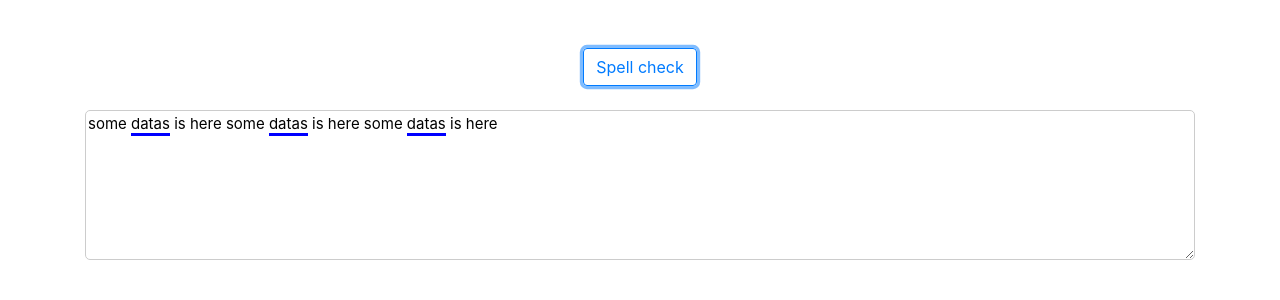
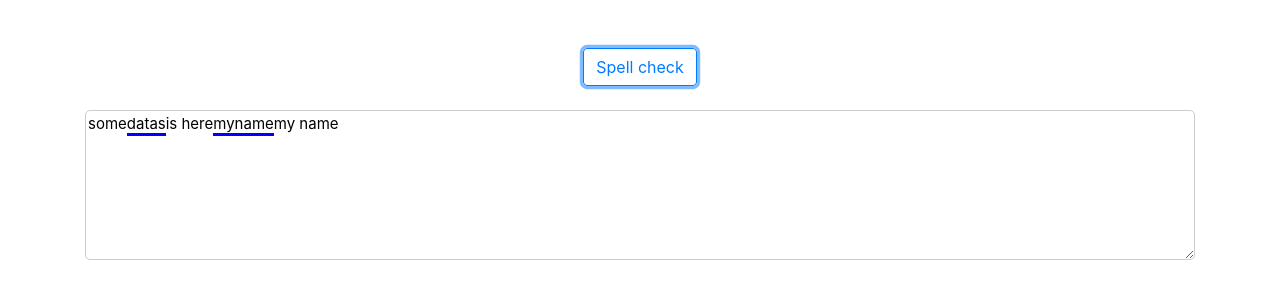
Before and after one commit to AnanthaKannan/react-turorial, a React (Create React App) app: page / in a window 1280 px wide. Both pictures are taken after a click on the button "Spell check". Shown: the top 300 px of the page. Built offline with nearby package versions, Linux system fonts and the light colour scheme.

Commit message:
'Updated'

```diff
--- a/src/replace/ReplaceTxt.js
+++ b/src/replace/ReplaceTxt.js
@@ -29,17 +29,30 @@ export default class ReplaceTxt extends Component {
     }
 
      highlight(text, replace) {
-         const { id, doc } = this.state;
+         let { id, doc } = this.state;
          text= `<span id="${id}" class="txt_sel toolTip">${text}</span>`;
-        var innerHTML = doc;
-        console.log('innerHTML_A', innerHTML)
-        var index = innerHTML.indexOf(text);
-        if (index >= 0) {
-         innerHTML = innerHTML.substring(0,index) + replace  + innerHTML.substring(index + text.length);
-          console.log('innerHTML_B', innerHTML);
-         this.setState({ doc: innerHTML})
-        }
-        this.setState({show:false})
+        console.log("doc", doc);
+        // if(doc.props.id){
+
+        // }
+        let nodes= []
+         doc.forEach((tag, index) =>{
+
+             if(typeof(tag) !== 'string'){
+                if(tag.props.id == id ){
+                    nodes[index] = replace
+                }
+                else{
+                    nodes[index] = tag;
+                }
+             }
+             else{
+                nodes[index] = tag;
+             }
+         })
+
+         this.setState({doc:nodes, show:false})
+
       }
 
       showBox = (id) =>{
@@ -57,13 +70,16 @@ export default class ReplaceTxt extends Component {
 
       spellChk = () => {
           const { doc } = this.state;
-          let chnageDom =  doc.split(' ').map((str, index) => {
-              let id = `t${index}`
-              return  <span> some <span id={id} onMouseOver={ ()=> this.showBox(id) }
-                        className='txt_sel toolTip'>datas</span> is here </span>
-          })
-        // let chnageDom =   <span> some <span id={'t0'} onMouseOver={ ()=> this.showBox('t0') }
+        //   let chnageDom =  doc.split(' ').map((str, index) => {
+        //       let id = `t${index}`
+        //       return  <span> some <span id={id} onMouseOver={ ()=> this.showBox(id) }
         //                 className='txt_sel toolTip'>datas</span> is here </span>
+        //   })
+        let chnageDom =  ["some", <span id={'t0'} onMouseOver={ ()=> this.showBox('t0') }
+        className='txt_sel toolTip'>datas</span> , `is here`,
+         <span id={'t1'} onMouseOver={ ()=> this.showBox('t1') }
+        className='txt_sel toolTip'>myname</span>, <span>my name</span>]
+
           this.setState({ doc: chnageDom})
       }
 
```
